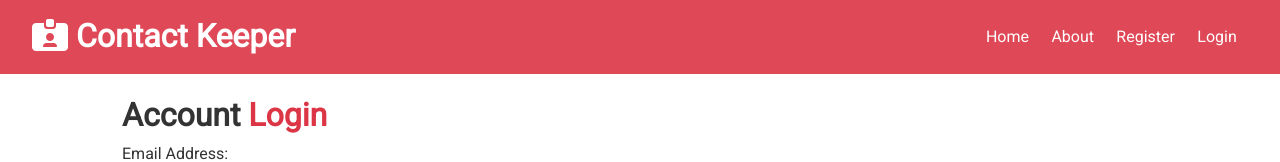
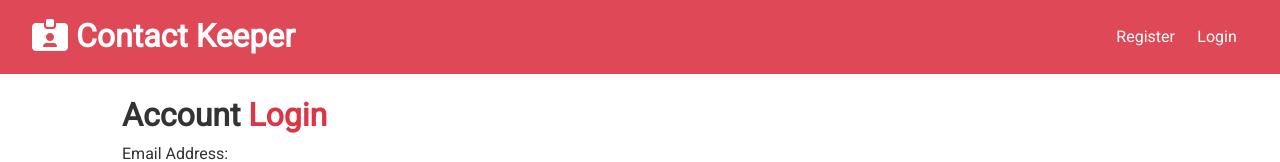
Before and after one commit to GuRuGuMaWaRu/EP__contact-keeper, a React (Create React App) app in the folder client/: page /login in a window 1280 px wide. Shown: the top 162 px of the page. Built offline with nearby package versions, Linux system fonts and the light colour scheme.

Commit message:
Write Logout user function

```diff
--- a/client/src/components/layout/Navbar.js
+++ b/client/src/components/layout/Navbar.js
@@ -1,27 +1,46 @@
-import React from "react";
+import React, { Fragment, useContext } from "react";
 import PropTypes from "prop-types";
 import { Link } from "react-router-dom";
+import AuthContext from "../../context/auth/authContext";
 
 const Navbar = ({ title, icon }) => {
+  const authContext = useContext(AuthContext);
+
+  const { isAuthenticated, logout, user } = authContext;
+
+  const onLogout = () => {
+    logout();
+  };
+
+  const authLinks = (
+    <Fragment>
+      <li>Hello {user && user.name}</li>
+      <li>
+        <a href="#!" onClick={onLogout}>
+          <i className="fas fa-sign-out-alt"></i>{" "}
+          <span className="hide-sm">Logout</span>
+        </a>
+      </li>
+    </Fragment>
+  );
+
+  const guestLinks = (
+    <Fragment>
+      <li>
+        <Link to="/register">Register</Link>
+      </li>
+      <li>
+        <Link to="/login">Login</Link>
+      </li>
+    </Fragment>
+  );
+
   return (
     <div className="navbar bg-primary">
       <h1>
         <i className={icon} /> {title}
       </h1>
-      <ul>
-        <li>
-          <Link to="/">Home</Link>
-        </li>
-        <li>
-          <Link to="/about">About</Link>
-        </li>
-        <li>
-          <Link to="/register">Register</Link>
-        </li>
-        <li>
-          <Link to="/login">Login</Link>
-        </li>
-      </ul>
+      <ul>{isAuthenticated ? authLinks : guestLinks}</ul>
     </div>
   );
 };
--- a/client/src/context/auth/AuthState.js
+++ b/client/src/context/auth/AuthState.js
@@ -91,7 +91,7 @@
   };
 
   // Logout
-  const logout = () => console.log("logout user");
+  const logout = () => dispatch({ type: LOGOUT });
 
   // Clear Errors
   const clearErrors = () => dispatch({ type: CLEAR_ERRORS });
--- a/client/src/context/auth/authReducer.js
+++ b/client/src/context/auth/authReducer.js
@@ -30,6 +30,7 @@
     case REGISTER_FAIL:
     case LOGIN_FAIL:
     case AUTH_ERROR:
+    case LOGOUT:
       localStorage.removeItem("token");
       return {
         ...state,
```
